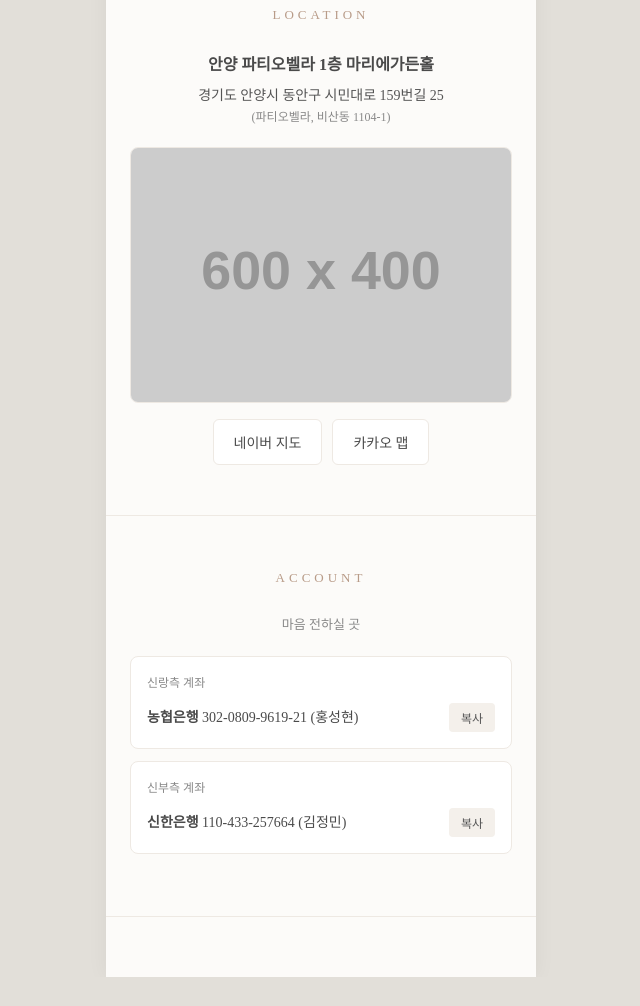
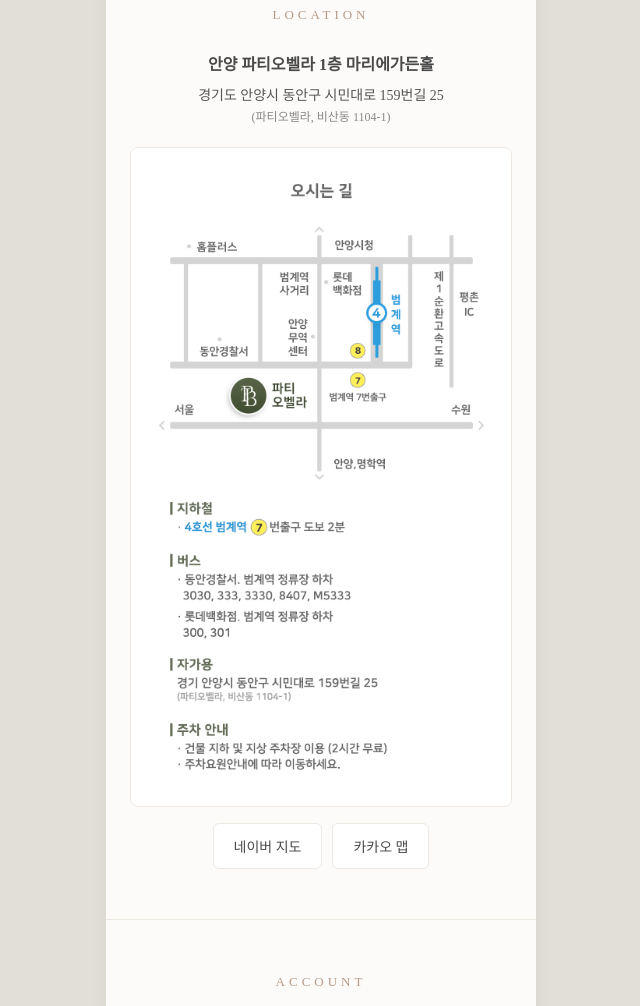
Before and after one commit to tjdgus8337/invitation, a plain HTML site: page index.html in a window 1280 px wide. Shown: the part 1448-2454 px from the top of the page, without its empty margins (319-959 px from the left). Before the commit the page ends 2425 px from the top, so only its background shows below. Drawn offline with Linux system fonts and the light colour scheme; placeholder pictures from the web are drawn by us.

Commit message:
update map

```diff
--- a/index.html
+++ b/index.html
@@ -278,7 +278,7 @@
 
       <!-- 지도 캡처 사진 캡처본 배치 (경로 예시: ./images/map.jpg) -->
       <div class="map-img-wrap">
-        <img src="https://via.placeholder.com/600x400?text=Map+Image" alt="파티오벨라 약도 이미지">
+        <img src="images/location.png" alt="파티오벨라 약도 이미지">
       </div>
 
       <!-- 외부 지도 앱 이동 버튼 -->
```
